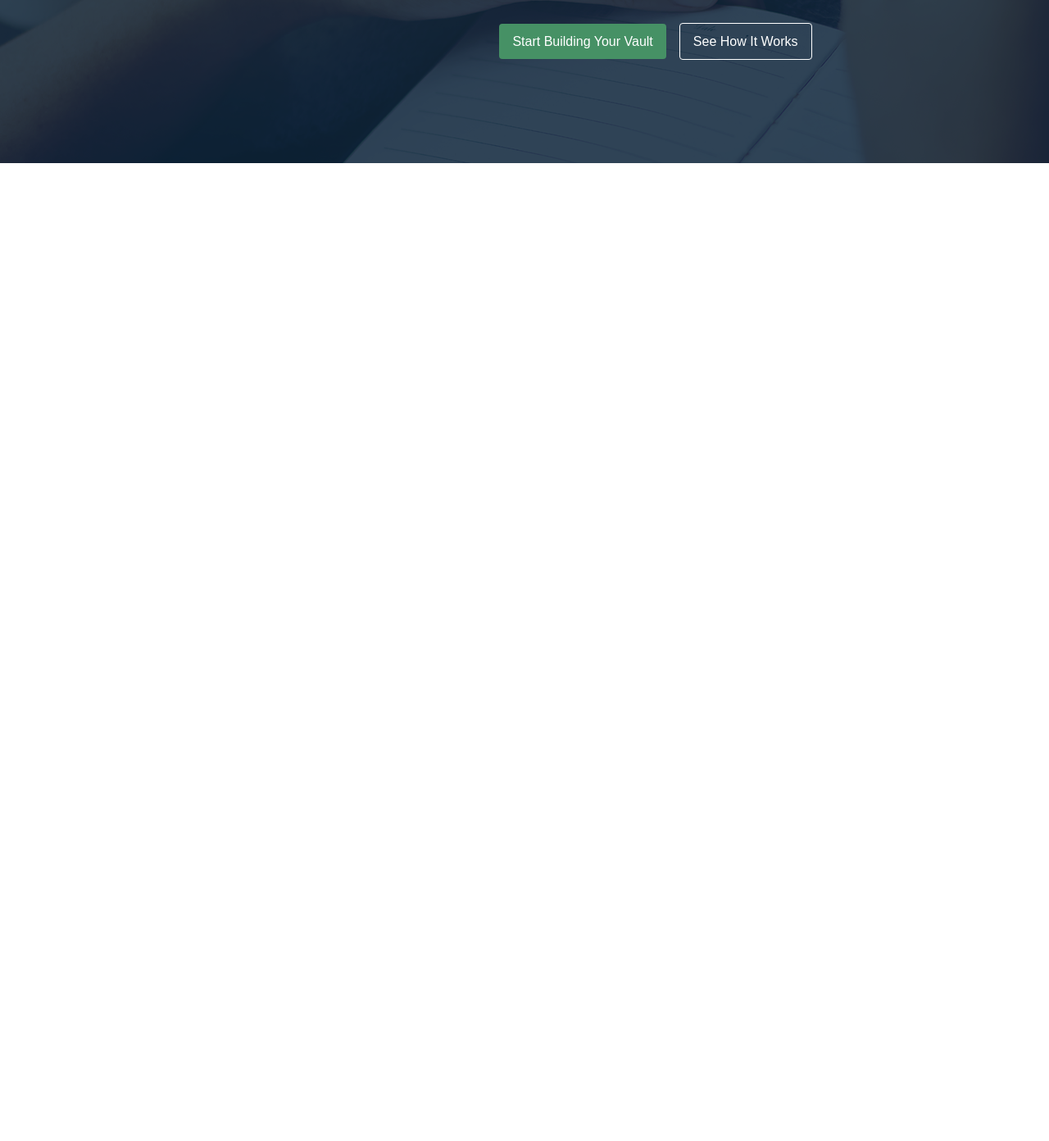
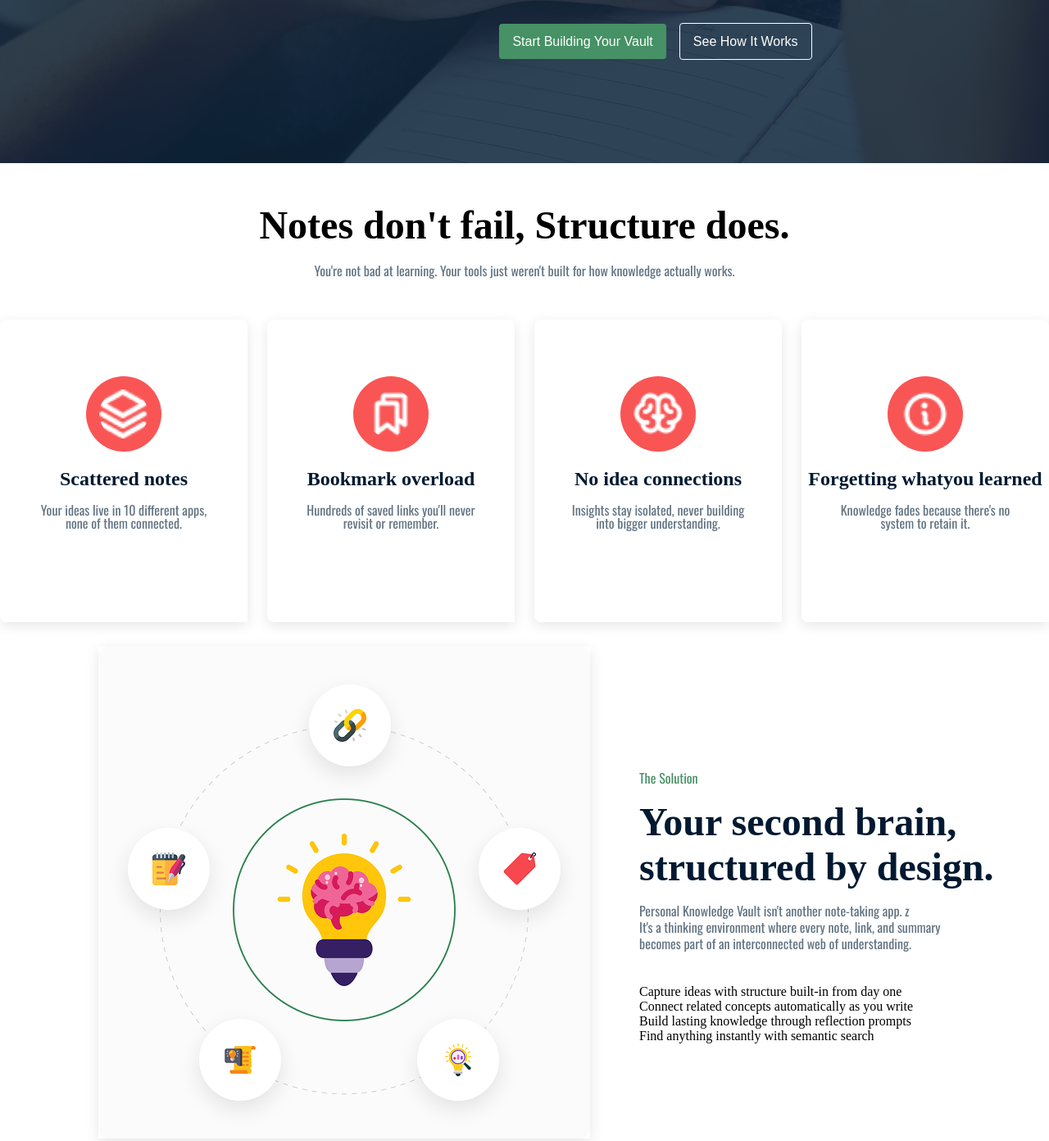
Before and after one commit to shimul811898/B-13-Assinment-no-1, a plain HTML site: page index.html in a window 1280 px wide. Shown: the part 567-1959 px from the top of the page at 82% size. Before the commit the page ends 800 px from the top, so only its background shows below. Drawn offline with nearby package versions, Linux system fonts and the light colour scheme.

Commit message:
add hero-access

```diff
--- a/index.html
+++ b/index.html
@@ -37,5 +37,63 @@
 
     </section>
 
+    <section class="hero-notos">
+        <h2>Notes don't fail, Structure does.</h2>
+        <p>You're not bad at learning. Your tools just weren't built for how knowledge actually works.</p>
+        <div class="hero-content-notos">
+            <div class="hero-content-card">
+                <img src="assets/Vector.png" alt="">
+                <h3>Scattered notes</h3>
+                <p>Your ideas live in 10 different apps, none of them connected.</p>
+            </div>
+            <div class="hero-content-card">
+                <img src="assets/Bookmarks.png" alt="">
+                <h3>Bookmark overload</h3>
+                <p>Hundreds of saved links you'll never revisit or remember.</p>
+            </div>
+            <div class="hero-content-card">
+                <img src="assets/Brain.png" alt="">
+                <h3>No idea connections</h3>
+                <p>Insights stay isolated, never building into bigger understanding.</p>
+            </div>
+            <div class="hero-content-card">
+                <img src="assets/Info.png" alt="">
+                <h3>Forgetting whatyou learned</h3>
+                <p>Knowledge fades because there's no system to retain it.</p>
+            </div>
+
+        </div>
+
+    </section>
+
+    <section class="hero-lern">
+        <div class="hero-lern-content">
+            <div class="hero-lern-First">
+            <img src="assets/knowledge.png" alt="">
+
+        </div>
+        <div class="hero-lern-second">
+            <p class="pra">The Solution</p>
+            <h2>Your second brain,<br>structured by design.</h2>
+
+             <p class="pra-2">Personal Knowledge Vault isn't another note-taking app. z <br> It's a thinking environment where every note, link, and summary <br> becomes part of an interconnected web of understanding.</p>
+             <div class="pra-3">
+                <p>Capture ideas with structure built-in from day one</p>
+                <p>Connect related concepts automatically as you write</p>
+                <p>Build lasting knowledge through reflection prompts</p>
+                <p>Find anything instantly with semantic search</p>
+             </div>
+
+        </div>
+        </div>
+
+    </section>
+
+    <section class="hero-access">
+        <h2>Ready To Think More Clearly?</h2>
+        <p>Join thousands of learners who are building their personal knowledge vaults.Start free, no credit card required.</p>
+        <button>Get Early Access</button>
+        <p>Free during early access • No credit card needed</p>
+
 </body>
 </html>
--- a/style.css
+++ b/style.css
@@ -111,3 +111,123 @@ header button{
     border-radius: 4px;
     border: 1px solid #FFFFFF;
 }
+
+.hero-notos{
+    background-color: #FFFFFF;
+    text-align: center;
+}
+
+.hero-notos h2{
+    font-size: 48px;
+    margin-top: 48px;
+}
+.hero-notos p{
+    font-size: 16px;
+    color: #627382;
+    margin: 16px;
+    margin-bottom: 48px;
+    font-family: "Oswald", sans-serif;
+
+}
+.hero-notos .hero-content-notos{
+    display: flex;
+    gap: 24px;
+    justify-content: center;
+
+}
+.hero-notos .hero-content-notos .hero-content-card{
+    width: 322px;
+    height: 300px;
+    border-radius: 8px;
+    background-color: #FFFFFF;
+    padding-top:69px;
+    border-radius: 8px 8px 0px 8px;
+    box-shadow: 0px 4px 16px rgba(0,0,0,0.1);
+
+}
+.hero-notos .hero-content-notos .hero-content-card img{
+    background-color: #F95555;
+    height: 60px;
+    width: 60px;
+    padding: 16.11px ;
+    border-radius: 50%;
+}
+.hero-notos .hero-content-notos .hero-content-card h3{
+    margin-top: 16px;
+    font-size: 24px;
+    font-style: bold;
+    color: #001931;
+
+}
+.hero-notos .hero-content-notos .hero-content-card p{
+     font-size: 16px;
+     font-family: "Oswald", sans-serif;
+     line-height: 16px;
+     color: #627382;
+     padding: 0px 24px 69.5px 24px;
+
+}
+.hero-lern{
+    width: 1600px;
+    height: 840px;
+    margin-top: -90px;
+    background-color: #FFFFFF;
+    /* position: absolute; */
+
+
+}
+
+
+.hero-lern-content{
+    display: flex;
+    height: 600px;
+    width: 1360px;
+    margin: 120px;
+    gap: 60px;
+
+}
+
+.hero-lern-First img{
+    height: 600px;
+    width: 600px;
+    box-shadow: 0px 4px 16px rgba(0,0,0,0.1);
+
+}
+.hero-lern-second{
+    margin: 150px 12px 22px 0px;
+    height: 396px;
+    width:700px;
+}
+.hero-lern-second .pra{
+    font-size: 16px;
+    line-height: 20px;
+    color: #469165;
+    font-family: "Oswald", sans-serif;
+}
+
+.hero-lern-second h2{
+      font-size: 48px;
+      color: #001931;
+      font-style: bold;
+      margin:16px 0 16px 0;
+}
+.hero-lern-second .pra-2{
+    color: #627382;
+    font-size: 16px;
+    line-height: 20px;
+    font-family: "Oswald", sans-serif;
+    margin-bottom: 40px;
+}
+
+.hero-lern-second p .pra-3{
+    color: #001931;
+    font-size: 16px;
+    line-height: 16px;
+    font-family: "Oswald", sans-serif;
+    font-style:normal;
+}
+.hero-access{
+    background-color:#F7F6F2;
+    text-align: center;
+
+}
```
